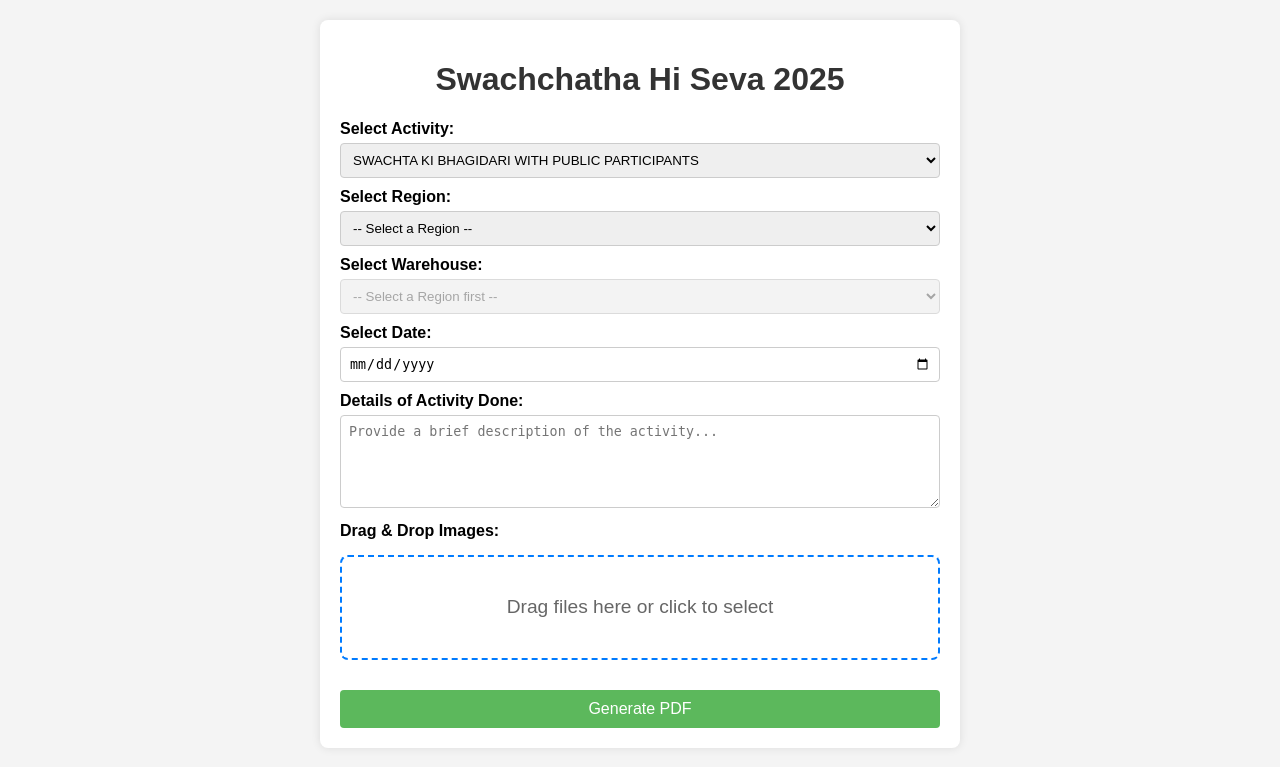
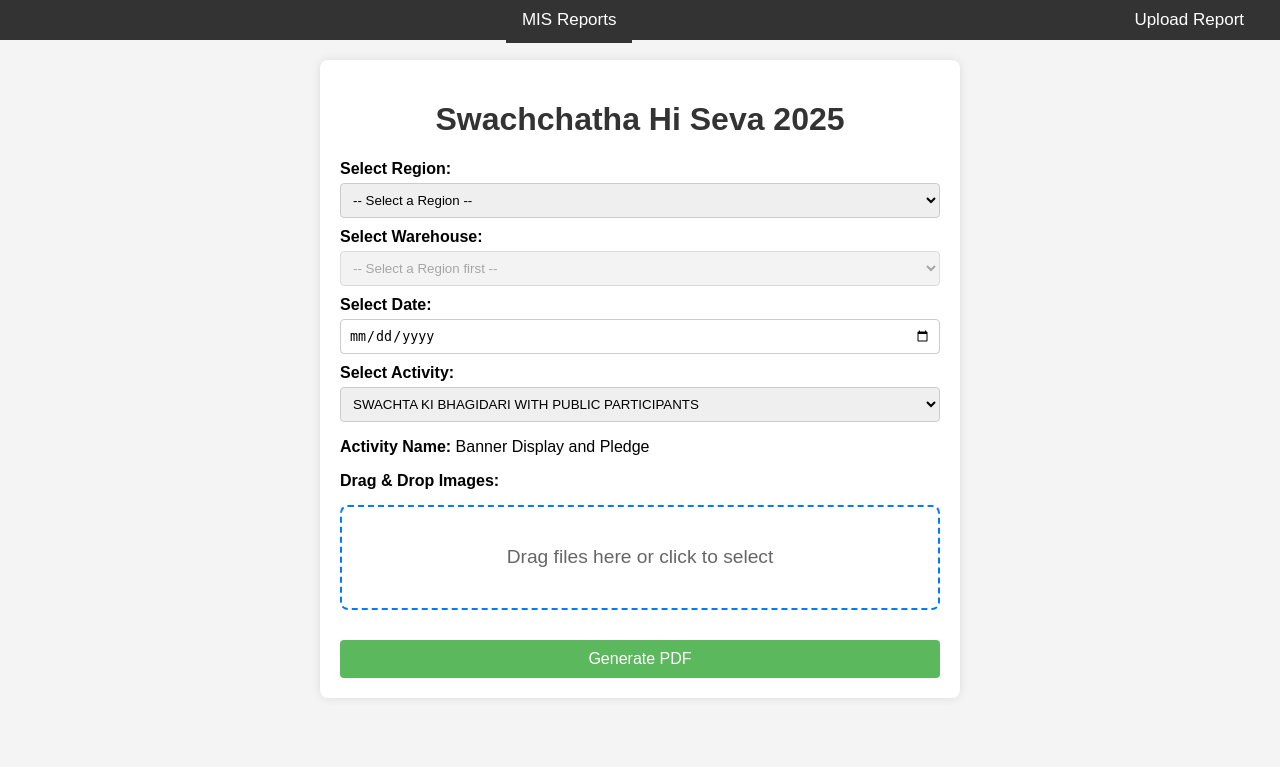
Before and after one commit to raheescwc2020/reportMaker, a Flask app: page / in a window 1280 px wide. Shown: the top 767 px of the page. Run offline with Flask 3, Linux system fonts and the light colour scheme.

Commit message:
Changed the UI and Report

```diff
--- a/app.py
+++ b/app.py
@@ -1,5 +1,5 @@
 import io
-import datetime # Import the datetime module
+import datetime  # Import the datetime module
 import json
 import os
 from flask import Flask, render_template, request, send_file
@@ -8,22 +8,23 @@ from reportlab.platypus import SimpleDocTemplate, Image, Table, TableStyle, Spac
 from reportlab.lib.pagesizes import letter
 from reportlab.lib.styles import getSampleStyleSheet, ParagraphStyle
 from reportlab.lib.units import inch
+from reportlab.lib.enums import TA_CENTER
 
 app = Flask(__name__)
 
 # Updated list of activities
 ACTIVITIES = [
-  'SWACHTA KI BHAGIDARI WITH PUBLIC PARTICIPANTS',
-  'AWARENESS PROGRAM',
-  'HYGIENE FOCUSED',
-  'CREATING AWARENESS IN SCHOOL CHILDREN',
-  'SAFAI MITRA SURAKSHA SHIVIR',
-  'EK DIN, EK GHANTA, EK SATH – JOINING HANDS FOR NATION’S CLEANLINESS',
-  'FOR CREATING AWARENESS',
-  'CLEANLINESS TARGET UNIT',
-  'SAFAI MITRA WELFARE SCHEME WORKSHOP',
-  'MOTIVATING SAFAI MITRA',
-  'SWACHH BHARAT DIWAS'
+    'SWACHTA KI BHAGIDARI WITH PUBLIC PARTICIPANTS',
+    'AWARENESS PROGRAM',
+    'HYGIENE FOCUSED',
+    'CREATING AWARENESS IN SCHOOL CHILDREN',
+    'SAFAI MITRA SURAKSHA SHIVIR',
+    'EK DIN, EK GHANTA, EK SATH - JOINING HANDS FOR NATIONS CLEANLINESS',
+    'FOR CREATING AWARENESS',
+    'CLEANLINESS TARGET UNIT',
+    'SAFAI MITRA WELFARE SCHEME WORKSHOP',
+    'MOTIVATING SAFAI MITRA',
+    'SWACHH BHARAT DIWAS'
 ]
 
 # Consolidated list of all warehouses from the previous table and the provided file
@@ -43,14 +44,14 @@ REGIONAL_WAREHOUSES = {
     'New Delhi': ['CW Delhi', 'CW Khera Kalan', 'CW Nangloi', 'CW Narela', 'CW Patparganj', 'CW Bawana', 'CW Shahdara', 'CW Karnal', 'CW Panipat', 'CW Rohtak', 'CW Sonipat', 'CW Rewari', 'CW Ambala Cantt', 'CW Gurugram', 'CW Hisar', 'CW Jind', 'CW Yamunanagar', 'CW Kaithal'],
     'Patna': ['CW Patna', 'CW Muzaffarpur', 'CW Gaya', 'CW Purnia', 'CW Jamshedpur', 'CW Ranchi', 'CW Bokaro', 'CW Dhanbad', 'CW Adityapur'],
     'Chennai': ['CW Chennai', 'CW Coimbatore', 'CW Madurai', 'CW Trichy', 'CW Dindigul', 'CW Karur', 'CW Sivagangai', 'CW Tuticorin', 'CW Nagercoil'],
-    'Kochi': ['CW Kunnamthanam', 'CW Ernakulam', 'CW Kochi (PB)', 'CW Kakkanad', 'CW Kanjikode', 'CW Kakkancherry', 'CW Trichur', 'CW Thalassery', 'CW Edathala', 'CW Kozhikode', 'CW Trivandrum', 'CW Madikkai', 'CW Kannur']
+    'Kochi': ['Regional Office - Kochi','CW Kunnamthanam', 'CW Ernakulam', 'CW Kochi (PB)', 'CW Kakkanad', 'CW Kanjikode', 'CW Kakkancherry', 'CW Trichur', 'CW Thalassery', 'CW Edathala', 'CW Kozhikode', 'CW Trivandrum', 'CW Madikkai', 'CW Kannur']
 }
 
 UPLOAD_FOLDER = 'uploads'
 PDF_TEMPLATE_IMAGE = 'static/pdf_header_template.png'
 
 if not os.path.exists(UPLOAD_FOLDER):
-  os.makedirs(UPLOAD_FOLDER)
+    os.makedirs(UPLOAD_FOLDER)
 
 app.config['UPLOAD_FOLDER'] = UPLOAD_FOLDER
 
@@ -62,160 +63,184 @@ def index():
 
 @app.route('/generate_pdf', methods=['POST'])
 def generate_pdf():
-  # Get form data
-  activity = request.form.get('activity')
-  region = request.form.get('region')
-  warehouse = request.form.get('warehouse')
-  date_str_yyyy_mm_dd = request.form.get('date') # Original date string from form
-  activity_details = request.form.get('activity_details')
-  images = request.files.getlist('images')
+    # Mapping from SWACHH UTSAV 2025 activity to ACTIVITY NAME
+    activity_name_map = {
+        'SWACHTA KI BHAGIDARI WITH PUBLIC PARTICIPANTS': 'Banner Display and Pledge',
+        'AWARENESS PROGRAM': 'Awareness programmes for labours and stake holders at the Warehouses',
+        'HYGIENE FOCUSED': 'Distribution of Dustbin, Gloves, Mask etc to various units like health centres, anganwadis etc.',
+        'CREATING AWARENESS IN SCHOOL CHILDREN': 'Drawing or Essay writing Competition in schools',
+        'SAFAI MITRA SURAKSHA SHIVIR': 'Eye Check up camp for Safaimitra',
+        'EK DIN, EK GHANTA, EK SATH - JOINING HANDS FOR NATIONS CLEANLINESS': 'Cleanliness drive in RO/All Warehouses.',
+        'FOR CREATING AWARENESS': 'Bag distribution at prominent locations',
+        'CLEANLINESS TARGET UNIT': 'Cleanliness drive CTUs',
+        'SAFAI MITRA WELFARE SCHEME WORKSHOP': 'Workshop for Safaimitra',
+        'MOTIVATING SAFAI MITRA': 'Facilitation of Safaimitra',
+        'SWACHH BHARAT DIWAS': '"Swachh Bharat Diwas" Plantation Drive'
+    }
 
-  # Convert the date string to the desired dd-mm-yyyy format
-  try:
-    date_object = datetime.datetime.strptime(date_str_yyyy_mm_dd, '%Y-%m-%d')
-    date_str_dd_mm_yyyy = date_object.strftime('%d-%m-%Y')
-  except (ValueError, TypeError):
-    date_str_dd_mm_yyyy = 'N/A' # Handle potential errors if date is not in expected format
+    # Get form data
+    activity = request.form.get('activity')
+    region = request.form.get('region')
+    warehouse = request.form.get('warehouse')
+    date_str_yyyy_mm_dd = request.form.get('date')
+    activity_details = request.form.get('activity_details')
+    images = request.files.getlist('images')
 
-  # Define page dimensions and custom margins
-  margin = 0
-  doc = SimpleDocTemplate(
-    io.BytesIO(),
-    pagesize=letter,
-    topMargin=margin,
-    leftMargin=margin,
-    rightMargin=margin,
-    bottomMargin=margin
-  )
+    # Get the corresponding "ACTIVITY NAME" from the map
+    activity_name = activity_name_map.get(activity, 'N/A')
 
-  story = []
-  styles = getSampleStyleSheet()
+    # Convert the date string to the desired dd-mm-yyyy format
+    try:
+        date_object = datetime.datetime.strptime(date_str_yyyy_mm_dd, '%Y-%m-%d')
+        date_str_dd_mm_yyyy = date_object.strftime('%d-%m-%Y')
+    except (ValueError, TypeError):
+        date_str_dd_mm_yyyy = 'N/A'
 
-  # Add header image from a template
-  if os.path.exists(PDF_TEMPLATE_IMAGE):
-    # The image will take the full width of the page
-    header_image_width = letter[0]
-    header_image_height = 1.0 * inch
-    header_image = Image(PDF_TEMPLATE_IMAGE, width=header_image_width, height=header_image_height)
-    story.append(header_image)
-    # Add a spacer to create a visible break before content
+    # Define page dimensions and custom margins
+    margin = 0
+    doc = SimpleDocTemplate(
+        io.BytesIO(),
+        pagesize=letter,
+        topMargin=margin,
+        leftMargin=margin,
+        rightMargin=margin,
+        bottomMargin=margin
+    )
+
+    story = []
+    styles = getSampleStyleSheet()
+
+    # Add header image from a template
+    if os.path.exists(PDF_TEMPLATE_IMAGE):
+        header_image_width = letter[0]
+        header_image_height = 1.0 * inch
+        header_image = Image(PDF_TEMPLATE_IMAGE, width=header_image_width, height=header_image_height)
+        story.append(header_image)
+        story.append(Spacer(1, 0.2 * inch))
+
+    # Add content to the story with new margins
+    content_margin_left = 0.5 * inch
+
+    header_style = ParagraphStyle(
+        'Header',
+        parent=styles['Heading1'],
+        fontSize=18,
+        spaceAfter=6,
+        alignment=1,
+        leftIndent=content_margin_left,
+        rightIndent=content_margin_left
+    )
+    subheader_style = ParagraphStyle(
+        'Subheader',
+        parent=styles['Heading2'],
+        fontSize=14,
+        spaceAfter=12,
+        alignment=1,
+        leftIndent=content_margin_left,
+        rightIndent=content_margin_left
+    )
+    details_style = ParagraphStyle(
+        'Details',
+        parent=styles['Normal'],
+        fontSize=12,
+        spaceAfter=12,
+        leftIndent=content_margin_left,
+        rightIndent=content_margin_left,
+        leading=14
+    )
+
+    # Get the default stylesheet
+    styles = getSampleStyleSheet()
+    # Add text content
+    header_style = ParagraphStyle(
+        'UnderlinedHeader',
+        parent=styles['Normal'],
+        fontName='Helvetica-Bold',
+        fontSize=14,
+        leading=16,
+        alignment=TA_CENTER,
+        underline=True
+    )
+
+    # Create a new style for the smaller, bolded activity name
+    activity_name_style = ParagraphStyle(
+        'BoldActivityName',
+        parent=styles['Normal'],
+        fontName='Helvetica-Bold',
+        fontSize=12,  # Adjust the size as needed
+        leading=14,
+        alignment=TA_CENTER
+    )
+
+    # Your existing code with the new styles
+    story.append(Paragraph(f'{activity}', header_style))
+    story.append(Paragraph(f'{activity_name}', activity_name_style))
+    story.append(Paragraph(f'<b>Location:</b> {warehouse} under {region} Region | <b>Date:</b> {date_str_dd_mm_yyyy}', subheader_style))
     story.append(Spacer(1, 0.2 * inch))
 
-  # Add content to the story with new margins
-  # The content will now be pushed to the left and top
-  # We need to manually add margins for the content using a ParagraphStyle
-  content_margin_left = 0.5 * inch
-  content_margin_top = 0.5 * inch
+    # Add the activity details section
+    if activity_details:
+        story.append(Paragraph(f'<b>Activity Details:</b> {activity_details}', details_style))
+        story.append(Spacer(3, 0.2 * inch))
 
-  # Define custom styles with left padding to create a margin
-  header_style = ParagraphStyle(
-    'Header',
-    parent=styles['Heading1'],
-    fontSize=18,
-    spaceAfter=12,
-    alignment=1, # Center alignment
-    leftIndent=content_margin_left,
-    rightIndent=content_margin_left
-  )
-  subheader_style = ParagraphStyle(
-    'Subheader',
-    parent=styles['Heading2'],
-    fontSize=14,
-    spaceAfter=6,
-    alignment=1, # Center alignment
-    leftIndent=content_margin_left,
-    rightIndent=content_margin_left
-  )
+    # Process and save images
+    image_paths = []
+    for img in images:
+        if img.filename != '':
+            filepath = os.path.join(app.config['UPLOAD_FOLDER'], img.filename)
+            img.save(filepath)
+            image_paths.append(filepath)
 
-  # New style for the details section
-  details_style = ParagraphStyle(
-    'Details',
-    parent=styles['Normal'],
-    fontSize=12,
-    spaceAfter=12,
-    leftIndent=content_margin_left,
-    rightIndent=content_margin_left,
-    leading=14 # Line spacing
-  )
+    if image_paths:
+        num_images = len(image_paths)
+        if num_images == 1:
+            columns = 1
+        elif num_images <= 4:
+            columns = 2
+        else:
+            columns = 3
 
-  # Add text content using the newly formatted date string
-  story.append(Paragraph(f'{activity}', header_style))
-  story.append(Paragraph(f' {warehouse}   <b> under </b>  {region} <b>Region</b> | <b>Date:</b> {date_str_dd_mm_yyyy}', subheader_style))
-  story.append(Spacer(1, 0.2 * inch))
+        page_width = letter[0] - 2 * content_margin_left
+        image_spacing = 5
+        img_width = (page_width - (columns - 1) * image_spacing) / columns
+        img_height = img_width
 
-  # Add the new activity details section
-  if activity_details:
-    story.append(Paragraph(f'<b></b>', details_style))
-    story.append(Paragraph(activity_details.replace('\n', '<br/>'), details_style))
-    story.append(Spacer(1, 0.2 * inch))
+        data = []
+        row = []
+        for i, path in enumerate(image_paths):
+            row.append(Image(path, width=img_width, height=img_height))
+            if len(row) == columns:
+                data.append(row)
+                row = []
+        if row:
+            data.append(row)
 
-  # Process and save images
-  image_paths = []
-  for img in images:
-    if img.filename != '':
-      filepath = os.path.join(app.config['UPLOAD_FOLDER'], img.filename)
-      img.save(filepath)
-      image_paths.append(filepath)
+        image_table = Table(data, colWidths=[img_width] * columns)
+        table_style = TableStyle([
+            ('ALIGN', (0, 0), (-1, -1), 'CENTER'),
+            ('VALIGN', (0, 0), (-1, -1), 'MIDDLE'),
+            ('LEFTPADDING', (0, 0), (-1, -1), image_spacing / 2),
+            ('RIGHTPADDING', (0, 0), (-1, -1), image_spacing / 2),
+            ('TOPPADDING', (0, 0), (-1, -1), image_spacing / 2),
+            ('BOTTOMPADDING', (0, 0), (-1, -1), image_spacing / 2),
+            ('LEFTPADDING', (0, 0), (0, -1), content_margin_left),
+            ('RIGHTPADDING', (-1, 0), (-1, -1), content_margin_left),
+        ])
+        image_table.setStyle(table_style)
 
-  if image_paths:
-    # Create a grid of images using a ReportLab Table
-    num_images = len(image_paths)
+        story.append(image_table)
 
-    # Determine number of columns and a reasonable image size
-    if num_images == 1:
-      columns = 1
-    elif num_images <= 4:
-      columns = 2
-    else:
-      columns = 3
+    doc.build(story)
 
-    # Calculate image width and height based on columns and page size
-    page_width = letter[0] - 2 * content_margin_left
-    image_spacing = 5 # 5px margin as requested, which translates to ReportLab's internal unit
+    # Clean up uploaded images
+    for path in image_paths:
+        os.remove(path)
 
-    # The image_width is the available content width divided by the number of columns, with spacing removed
-    img_width = (page_width - (columns - 1) * image_spacing) / columns
-    img_height = img_width # Keep aspect ratio square for the grid
+    # Prepare response
+    buffer = doc.filename
+    buffer.seek(0)
+    return send_file(buffer, as_attachment=True, download_name='report.pdf', mimetype='application/pdf')
 
-    # Organize images into rows for the table
-    data = []
-    row = []
-    for i, path in enumerate(image_paths):
-      row.append(Image(path, width=img_width, height=img_height))
-      if len(row) == columns:
-        data.append(row)
-        row = []
-    if row:
-      data.append(row)
-
-    # Create the Table and its style
-    image_table = Table(data, colWidths=[img_width] * columns)
-
-    # We use padding in the TableStyle to create the 5px margin between images
-    table_style = TableStyle([
-      ('ALIGN', (0, 0), (-1, -1), 'CENTER'),
-      ('VALIGN', (0, 0), (-1, -1), 'MIDDLE'),
-      ('LEFTPADDING', (0, 0), (-1, -1), image_spacing / 2),
-      ('RIGHTPADDING', (0, 0), (-1, -1), image_spacing / 2),
-      ('TOPPADDING', (0, 0), (-1, -1), image_spacing / 2),
-      ('BOTTOMPADDING', (0, 0), (-1, -1), image_spacing / 2),
-      ('LEFTPADDING', (0, 0), (0, -1), content_margin_left),
-      ('RIGHTPADDING', (-1, 0), (-1, -1), content_margin_left),
-    ])
-    image_table.setStyle(table_style)
-
-    story.append(image_table)
-
-  doc.build(story)
-
-  # Clean up uploaded images
-  for path in image_paths:
-    os.remove(path)
-
-  # Prepare response
-  buffer = doc.filename
-  buffer.seek(0)
-  return send_file(buffer, as_attachment=True, download_name='report.pdf', mimetype='application/pdf')
 
 if __name__ == '__main__':
-  app.run(debug=True)
+    app.run(debug=True)
--- a/templates/index.html
+++ b/templates/index.html
@@ -6,26 +6,133 @@
     <style>
         body {
             font-family: Arial, sans-serif;
-   margin: 20px;
+            margin: 0;
             background-color: #f4f4f4;
         }
+
+        /* Styles for the navigation bar */
+        .navbar {
+            display: flex;
+            justify-content: space-between;
+            align-items: center;
+            background-color: #333;
+            padding: 10px 20px;
+        }
+
+        .navbar a {
+            color: white;
+            padding: 14px 16px;
+            text-decoration: none;
+            font-size: 17px;
+        }
+
+        .navbar a:hover {
+            background-color: #575757;
+        }
+
+        /* Styles for the dropdown menu */
+        .dropdown {
+            position: relative;
+            display: inline-block;
+        }
+
+        .dropdown .dropbtn {
+            background-color: #333;
+            color: white;
+            padding: 14px 16px;
+            font-size: 17px;
+            border: none;
+            cursor: pointer;
+            text-decoration: none;
+        }
+
+        .dropdown-content {
+            display: none;
+            position: absolute;
+            background-color: #575757;
+            min-width: 250px;
+            box-shadow: 0px 8px 16px 0px rgba(0,0,0,0.2);
+            z-index: 1;
+            left: 50%;
+            transform: translateX(-50%);
+        }
+
+        .dropdown-content a {
+            color: white;
+            padding: 12px 16px;
+            text-decoration: none;
+            display: block;
+            text-align: left;
+        }
+
+        .dropdown-content a:hover {
+            background-color: #444;
+        }
+
+        .dropdown:hover .dropdown-content {
+            display: block;
+        }
+
+        /* Tooltip (on hover) styles for the upload link */
+        .upload-link-container {
+            position: relative;
+            display: inline-block;
+        }
+
+        .tooltiptext {
+            visibility: hidden;
+            width: 250px;
+            background-color: #555;
+            color: #fff;
+            text-align: center;
+            border-radius: 6px;
+            padding: 5px 0;
+            position: absolute;
+            z-index: 1;
+            bottom: 125%;
+            left: 50%;
+            margin-left: -125px;
+            opacity: 0;
+            transition: opacity 0.3s;
+        }
+
+        .upload-link-container:hover .tooltiptext {
+            visibility: visible;
+            opacity: 1;
+        }
+
+        .tooltiptext::after {
+            content: "";
+            position: absolute;
+            top: 100%;
+            left: 50%;
+            margin-left: -5px;
+            border-width: 5px;
+            border-style: solid;
+            border-color: #555 transparent transparent transparent;
+        }
+
+        /* Main Form Container */
         .container {
             max-width: 600px;
-   margin: auto;
+            margin: 20px auto;
             background: #fff;
             padding: 20px;
             border-radius: 8px;
             box-shadow: 0 0 10px rgba(0, 0, 0, 0.1);
         }
+
         h1 {
             text-align: center;
             color: #333;
         }
+
         label {
             display: block;
             margin-top: 10px;
             font-weight: bold;
         }
+
         select, input[type="date"], textarea {
             width: 100%;
             padding: 8px;
@@ -34,9 +141,11 @@
             border: 1px solid #ccc;
             border-radius: 4px;
         }
+
         textarea {
-      resize: vertical; /* Allows vertical resizing of the text area */
+            resize: vertical;
         }
+
         input[type="submit"] {
             width: 100%;
             background-color: #5cb85c;
@@ -48,9 +157,11 @@
             font-size: 16px;
             margin-top: 20px;
         }
+
         input[type="submit"]:hover {
             background-color: #4cae4c;
         }
+
         #drop-zone {
             border: 2px dashed #007bff;
             border-radius: 8px;
@@ -61,10 +172,12 @@
             cursor: pointer;
             margin-top: 15px;
         }
+
         #drop-zone.dragover {
             background-color: #e9f5ff;
             border-color: #0056b3;
         }
+
         #file-list {
             margin-top: 10px;
             font-style: italic;
@@ -73,16 +186,30 @@
     </style>
 </head>
 <body>
+
+    <div class="navbar">
+        <div style="flex-grow: 1;"></div>
+
+        <div class="dropdown">
+            <a href="#" class="dropbtn">MIS Reports</a>
+            <div class="dropdown-content">
+                <a href="https://docs.google.com/spreadsheets/d/1kN4ukYnlZNegB8-hreNOZZLbKTDDuHzZM95MDFkyj_U/edit?usp=sharing" target="_blank" rel="noopener noreferrer">Swachhatha Hi Seva 2025</a>
+            </div>
+        </div>
+
+        <div style="flex-grow: 1;"></div>
+
+        <div class="upload-link-container">
+            <a href="https://docs.google.com/forms/d/e/1FAIpQLScsTBETav77ifMxxJl9CxRque97_Z4UteeTfq7IQpDCnxkTsw/viewform?usp=dialog" target="_blank" rel="noopener noreferrer">
+                Upload Report
+            </a>
+            <span class="tooltiptext">After generating the report, upload it to this Form</span>
+        </div>
+    </div>
+
     <div class="container">
         <h1>Swachchatha Hi Seva 2025</h1>
         <form action="/generate_pdf" method="post" enctype="multipart/form-data" id="pdf-form">
-   <label for="activity">Select Activity:</label>
-   <select name="activity" id="activity" required>
-    {% for act in activities %}
-    <option value="{{ act }}">{{ act }}</option>
-    {% endfor %}
-   </select>
-
             <label for="region">Select Region:</label>
             <select name="region" id="region" required>
                 <option value="" disabled selected>-- Select a Region --</option>
@@ -99,8 +226,16 @@
             <label for="date">Select Date:</label>
             <input type="date" id="date" name="date" required>
 
-      <label for="activity_details">Details of Activity Done:</label>
-      <textarea id="activity_details" name="activity_details" rows="5" placeholder="Provide a brief description of the activity..."></textarea>
+            <label for="activity">Select Activity:</label>
+            <select name="activity" id="activity" required>
+                {% for act in activities %}
+                <option value="{{ act }}">{{ act }}</option>
+                {% endfor %}
+            </select>
+
+            <div id="activity-name-container" style="margin-top: 10px;">
+                <p><strong>Activity Name:</strong> <span id="activity-name"></span></p>
+            </div>
 
             <label for="images">Drag & Drop Images:</label>
             <div id="drop-zone">
@@ -114,20 +249,38 @@
     </div>
 
     <script>
-    // Embed the regional data from Flask into the script
         const regionalWarehouses = JSON.parse('{{ regional_warehouses | tojson }}');
+        const activityNames = {
+            'SWACHTA KI BHAGIDARI WITH PUBLIC PARTICIPANTS': 'Banner Display and Pledge',
+            'AWARENESS PROGRAM': 'Awareness programmes for labours and stake holders at the Warehouses',
+            'HYGIENE FOCUSED': 'Distribution of Dustbin, Gloves, Mask etc to various units like health centres, anganwadis etc.',
+            'CREATING AWARENESS IN SCHOOL CHILDREN': 'Drawing or Essay writing Competition in schools',
+            'SAFAI MITRA SURAKSHA SHIVIR': 'Eye Check up camp for Safaimitra',
+            'EK DIN, EK GHANTA, EK SATH JOINING HANDS FOR NATION’S CLEANLINESS': 'Cleanliness drive in RO/All Warehouses.',
+            'FOR CREATING AWARENESS': 'Bag distribution at prominent locations',
+            'CLEANLINESS TARGET UNIT': 'Cleanliness drive CTUs',
+            'SAFAI MITRA WELFARE SCHEME WORKSHOP': 'Workshop for Safaimitra',
+            'MOTIVATING SAFAI MITRA': 'Facilitation of Safaimitra',
+            'SWACHH BHARAT DIWAS': '"Swachh Bharat Diwas" Plantation Drive'
+        };
 
         const dropZone = document.getElementById('drop-zone');
         const fileInput = document.getElementById('images');
         const fileListDiv = document.getElementById('file-list');
         const regionSelect = document.getElementById('region');
         const warehouseSelect = document.getElementById('warehouse');
+        const activitySelect = document.getElementById('activity');
+        const activityNameSpan = document.getElementById('activity-name');
 
-    // Function to update the warehouse dropdown
+        function updateActivityName() {
+            const selectedActivity = activitySelect.value;
+            activityNameSpan.textContent = activityNames[selectedActivity] || '';
+        }
+
         function updateWarehouses() {
             const selectedRegion = regionSelect.value;
-      warehouseSelect.innerHTML = ''; // Clear existing options
-      warehouseSelect.disabled = true; // Disable until a valid region is selected
+            warehouseSelect.innerHTML = '';
+            warehouseSelect.disabled = true;
 
             if (selectedRegion && regionalWarehouses[selectedRegion]) {
                 const warehouses = regionalWarehouses[selectedRegion].sort();
@@ -137,7 +290,7 @@
                     option.textContent = warehouse;
                     warehouseSelect.appendChild(option);
                 });
-        warehouseSelect.disabled = false; // Enable the dropdown
+                warehouseSelect.disabled = false;
             } else {
                 const defaultOption = document.createElement('option');
                 defaultOption.value = '';
@@ -146,26 +299,17 @@
             }
         }
 
-    // Add event listener to the region select dropdown
+        activitySelect.addEventListener('change', updateActivityName);
         regionSelect.addEventListener('change', updateWarehouses);
 
-  // Handle click to open file dialog
-  dropZone.addEventListener('click', () => {
-   fileInput.click();
-  });
+        // Set initial activity name on page load
+        document.addEventListener('DOMContentLoaded', updateActivityName);
 
-  // Handle file selection from dialog
-  fileInput.addEventListener('change', () => {
-   displayFiles(fileInput.files);
-  });
-
-  // Prevent default drag behaviors
         ['dragenter', 'dragover', 'dragleave', 'drop'].forEach(eventName => {
             dropZone.addEventListener(eventName, preventDefaults, false);
             document.body.addEventListener(eventName, preventDefaults, false);
         });
 
-  // Add visual feedback
         ['dragenter', 'dragover'].forEach(eventName => {
             dropZone.addEventListener(eventName, () => dropZone.classList.add('dragover'), false);
         });
@@ -174,7 +318,14 @@
             dropZone.addEventListener(eventName, () => dropZone.classList.remove('dragover'), false);
         });
 
-  // Handle dropped files
+        dropZone.addEventListener('click', () => {
+            fileInput.click();
+        });
+
+        fileInput.addEventListener('change', () => {
+            displayFiles(fileInput.files);
+        });
+
         dropZone.addEventListener('drop', handleDrop, false);
 
         function preventDefaults(e) {
@@ -185,12 +336,12 @@
         function handleDrop(e) {
             let dt = e.dataTransfer;
             let files = dt.files;
-   fileInput.files = files; // Assign files to the hidden input
+            fileInput.files = files;
             displayFiles(files);
         }
 
         function displayFiles(files) {
-   fileListDiv.innerHTML = ''; // Clear previous list
+            fileListDiv.innerHTML = '';
             if (files.length > 0) {
                 let list = document.createElement('ul');
                 for (let i = 0; i < files.length; i++) {
```
Lines whose indentation alone changed are shown as unchanged.
